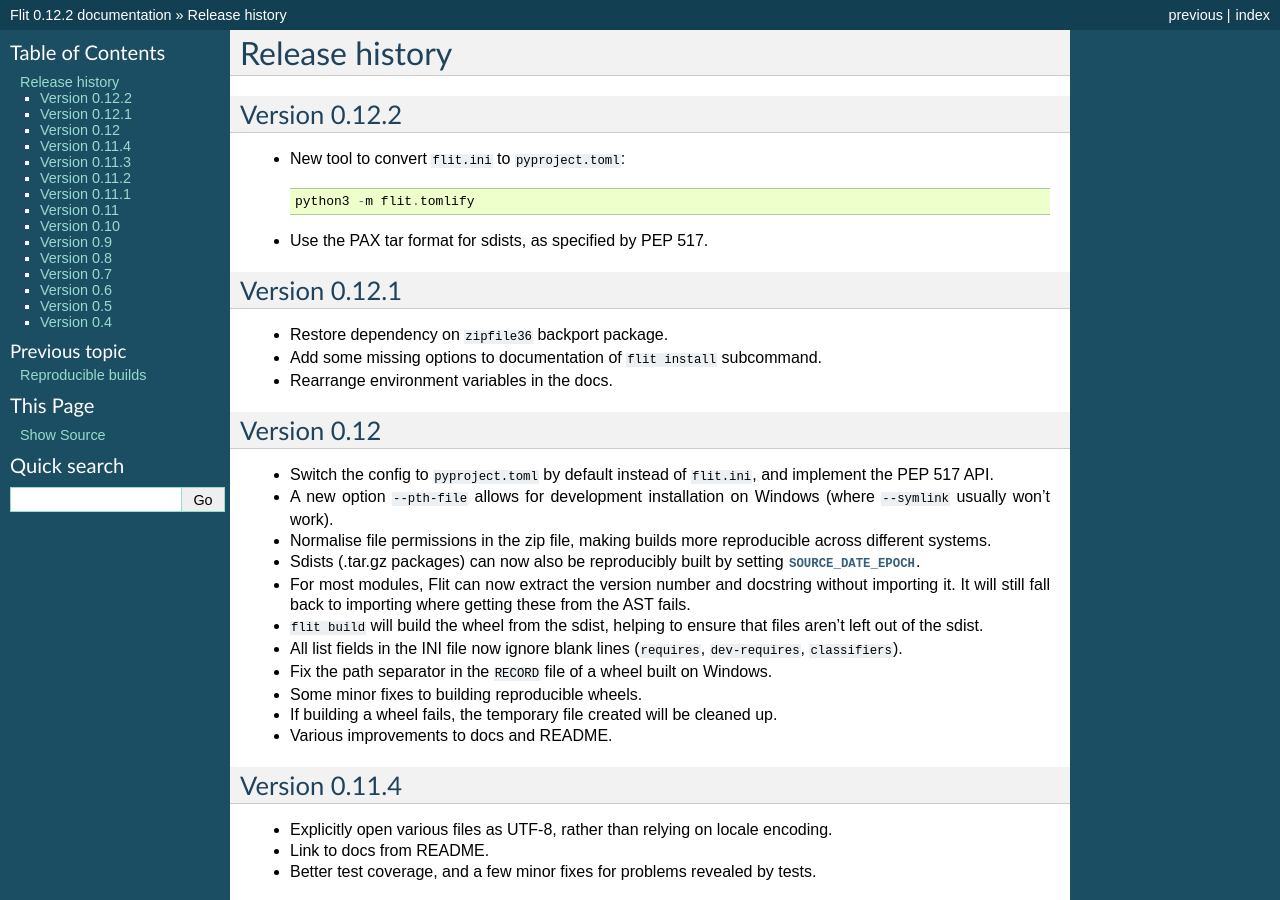
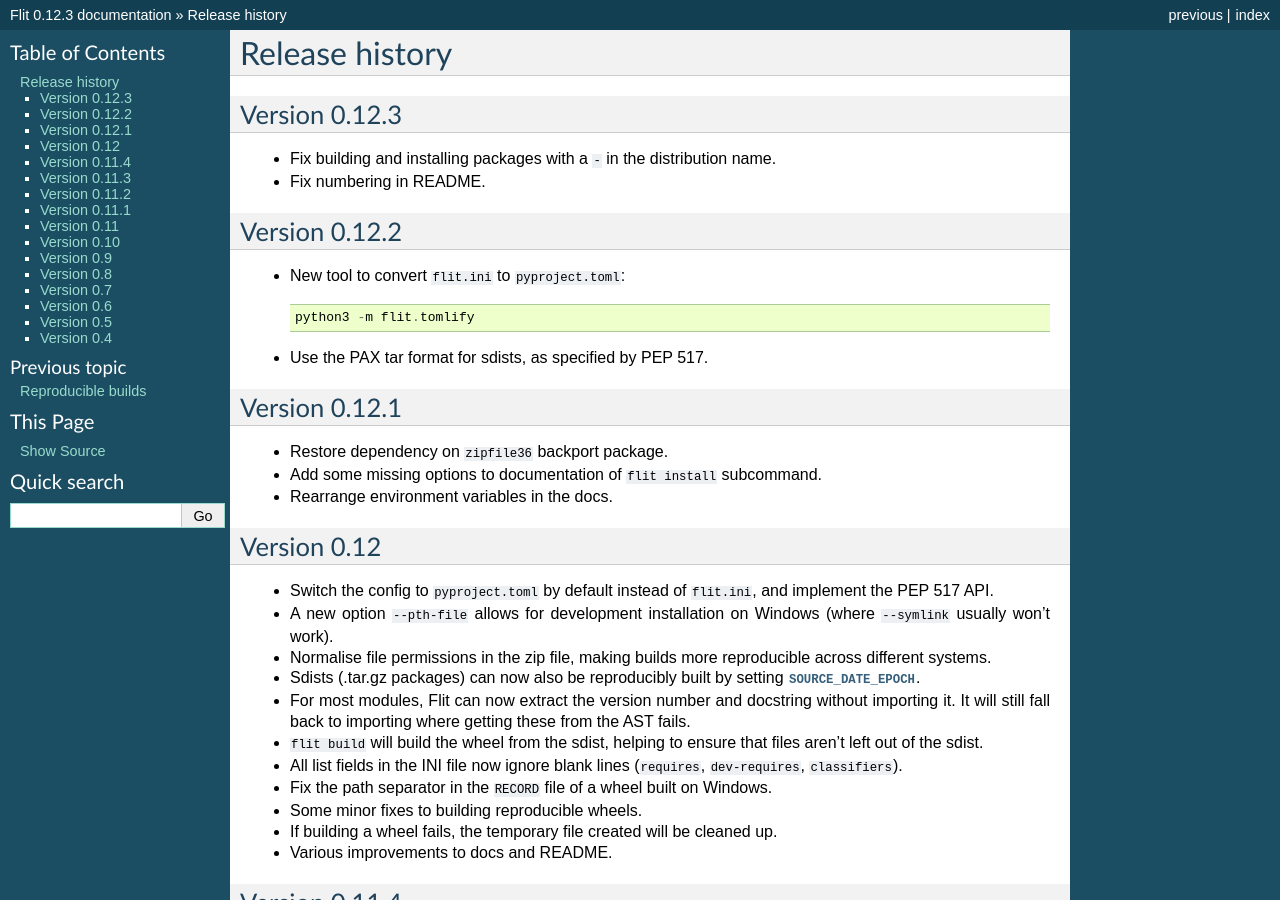
Before and after one commit to pypa/flit, a Sphinx documentation site: the page built from doc/history.rst, in a window 1280 px wide and 900 px high. Built offline with Sphinx 7.4.7, drawn with Linux system fonts in a browser that asks for light colours; some of the changed text lies outside the part shown.

Commit message:
Version number -> 0.12.3

```diff
--- a/doc/conf.py
+++ b/doc/conf.py
@@ -53,7 +53,7 @@
 # built documents.
 #
 # The short X.Y version.
-version = '0.12.2'
+version = '0.12.3'
 # The full version, including alpha/beta/rc tags.
 release = version #+ '.1'
 
--- a/doc/history.rst
+++ b/doc/history.rst
@@ -1,5 +1,11 @@
 Release history
 ===============
+
+Version 0.12.3
+--------------
+
+- Fix building and installing packages with a ``-`` in the distribution name.
+- Fix numbering in README.
 
 Version 0.12.2
 --------------
--- a/flit/__init__.py
+++ b/flit/__init__.py
@@ -7,7 +7,7 @@
 from . import common
 from .log import enable_colourful_output
 
-__version__ = '0.12.2'
+__version__ = '0.12.3'
 
 log = logging.getLogger(__name__)
 
```
